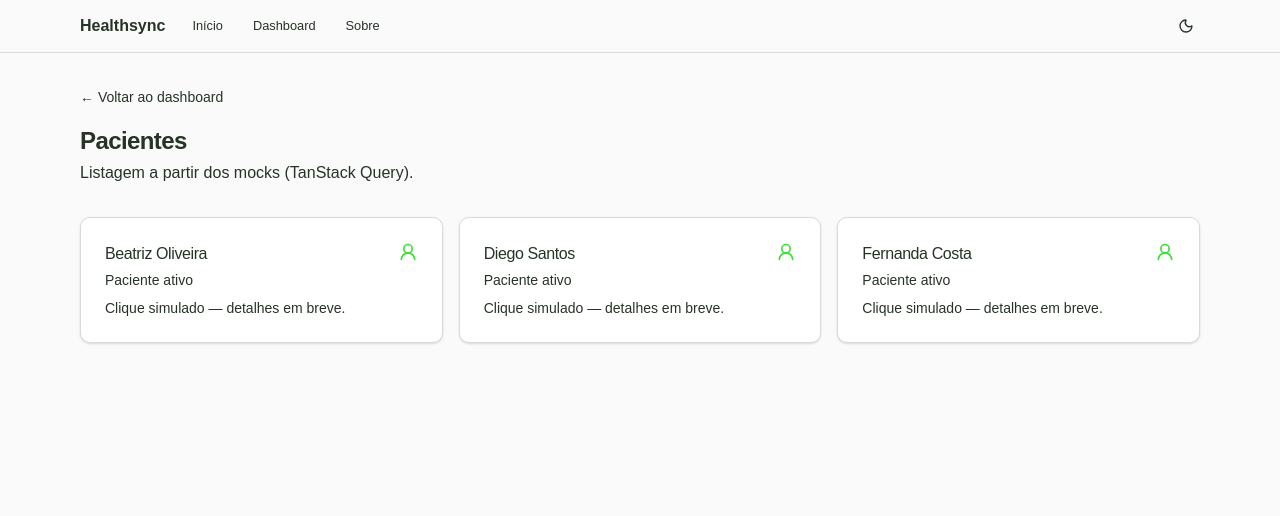
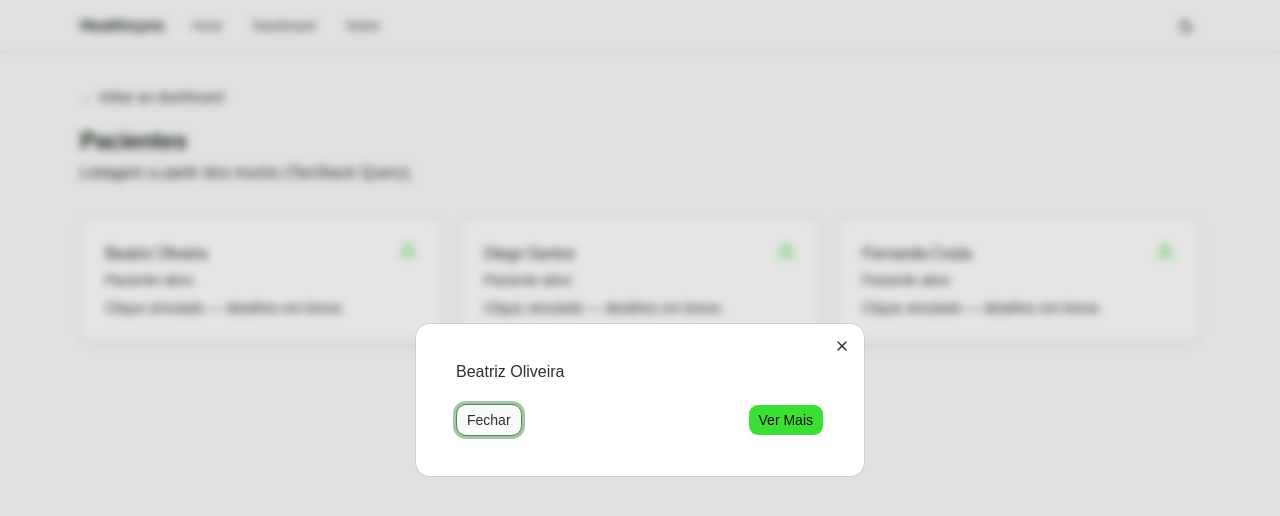
Before and after one commit to oabnerwilliam/healthsync, a React (Vite) app: page /dashboard/patients in a window 1280 px wide. Both pictures are taken after a click on the element 261 px from the left and 280 px from the top of the page. Shown: the top 516 px of the page. Built offline with nearby package versions, Linux system fonts and the light colour scheme.

Commit message:
feat: criando modal com informações do paciente

```diff
--- a/package.json
+++ b/package.json
@@ -7,7 +7,8 @@
     "dev": "vite",
     "build": "tsc -b && vite build",
     "lint": "eslint .",
-    "preview": "vite preview"
+    "preview": "vite preview",
+    "components": "pnpm dlx shadcn@latest add"
   },
   "dependencies": {
     "@fontsource-variable/geist": "^5.2.8",
--- /dev/null
+++ b/src/components/ui/dialog.tsx
@@ -0,0 +1,166 @@
+import * as React from "react"
+import { Dialog as DialogPrimitive } from "radix-ui"
+
+import { cn } from "@/lib/utils"
+import { Button } from "@/components/ui/button"
+import { XIcon } from "lucide-react"
+
+function Dialog({
+  ...props
+}: React.ComponentProps<typeof DialogPrimitive.Root>) {
+  return <DialogPrimitive.Root data-slot="dialog" {...props} />
+}
+
+function DialogTrigger({
+  ...props
+}: React.ComponentProps<typeof DialogPrimitive.Trigger>) {
+  return <DialogPrimitive.Trigger data-slot="dialog-trigger" {...props} />
+}
+
+function DialogPortal({
+  ...props
+}: React.ComponentProps<typeof DialogPrimitive.Portal>) {
+  return <DialogPrimitive.Portal data-slot="dialog-portal" {...props} />
+}
+
+function DialogClose({
+  ...props
+}: React.ComponentProps<typeof DialogPrimitive.Close>) {
+  return <DialogPrimitive.Close data-slot="dialog-close" {...props} />
+}
+
+function DialogOverlay({
+  className,
+  ...props
+}: React.ComponentProps<typeof DialogPrimitive.Overlay>) {
+  return (
+    <DialogPrimitive.Overlay
+      data-slot="dialog-overlay"
+      className={cn(
+        "fixed inset-0 isolate z-50 bg-black/10 duration-100 supports-backdrop-filter:backdrop-blur-xs data-open:animate-in data-open:fade-in-0 data-closed:animate-out data-closed:fade-out-0",
+        className
+      )}
+      {...props}
+    />
+  )
+}
+
+function DialogContent({
+  className,
+  children,
+  showCloseButton = true,
+  ...props
+}: React.ComponentProps<typeof DialogPrimitive.Content> & {
+  showCloseButton?: boolean
+}) {
+  return (
+    <DialogPortal>
+      <DialogOverlay />
+      <DialogPrimitive.Content
+        data-slot="dialog-content"
+        className={cn(
+          "fixed top-1/2 left-1/2 z-50 grid w-full max-w-[calc(100%-2rem)] -translate-x-1/2 -translate-y-1/2 gap-4 rounded-xl bg-popover p-4 text-sm text-popover-foreground ring-1 ring-foreground/10 duration-100 outline-none sm:max-w-sm data-open:animate-in data-open:fade-in-0 data-open:zoom-in-95 data-closed:animate-out data-closed:fade-out-0 data-closed:zoom-out-95",
+          className
+        )}
+        {...props}
+      >
+        {children}
+        {showCloseButton && (
+          <DialogPrimitive.Close data-slot="dialog-close" asChild>
+            <Button
+              variant="ghost"
+              className="absolute top-2 right-2"
+              size="icon-sm"
+            >
+              <XIcon
+              />
+              <span className="sr-only">Close</span>
+            </Button>
+          </DialogPrimitive.Close>
+        )}
+      </DialogPrimitive.Content>
+    </DialogPortal>
+  )
+}
+
+function DialogHeader({ className, ...props }: React.ComponentProps<"div">) {
+  return (
+    <div
+      data-slot="dialog-header"
+      className={cn("flex flex-col gap-2", className)}
+      {...props}
+    />
+  )
+}
+
+function DialogFooter({
+  className,
+  showCloseButton = false,
+  children,
+  ...props
+}: React.ComponentProps<"div"> & {
+  showCloseButton?: boolean
+}) {
+  return (
+    <div
+      data-slot="dialog-footer"
+      className={cn(
+        "-mx-4 -mb-4 flex flex-col-reverse gap-2 rounded-b-xl border-t bg-muted/50 p-4 sm:flex-row sm:justify-end",
+        className
+      )}
+      {...props}
+    >
+      {children}
+      {showCloseButton && (
+        <DialogPrimitive.Close asChild>
+          <Button variant="outline">Close</Button>
+        </DialogPrimitive.Close>
+      )}
+    </div>
+  )
+}
+
+function DialogTitle({
+  className,
+  ...props
+}: React.ComponentProps<typeof DialogPrimitive.Title>) {
+  return (
+    <DialogPrimitive.Title
+      data-slot="dialog-title"
+      className={cn(
+        "font-heading text-base leading-none font-medium",
+        className
+      )}
+      {...props}
+    />
+  )
+}
+
+function DialogDescription({
+  className,
+  ...props
+}: React.ComponentProps<typeof DialogPrimitive.Description>) {
+  return (
+    <DialogPrimitive.Description
+      data-slot="dialog-description"
+      className={cn(
+        "text-sm text-muted-foreground *:[a]:underline *:[a]:underline-offset-3 *:[a]:hover:text-foreground",
+        className
+      )}
+      {...props}
+    />
+  )
+}
+
+export {
+  Dialog,
+  DialogClose,
+  DialogContent,
+  DialogDescription,
+  DialogFooter,
+  DialogHeader,
+  DialogOverlay,
+  DialogPortal,
+  DialogTitle,
+  DialogTrigger,
+}
--- /dev/null
+++ b/src/pages/patients/components/patient-modal.tsx
@@ -0,0 +1,68 @@
+import { UserRound } from "lucide-react"
+
+import {
+  Card,
+  CardContent,
+  CardDescription,
+  CardHeader,
+  CardTitle,
+} from "@/components/ui/card"
+import { Button } from "@/components/ui/button"
+import {
+  Dialog,
+  DialogClose,
+  DialogContent,
+  DialogHeader,
+  DialogTitle,
+  DialogTrigger,
+} from "@/components/ui/dialog"
+import type { Patient } from "@/utils/types"
+
+const cardInteractive =
+  "cursor-pointer transition-transform duration-300 ease-out hover:scale-[1.02] active:scale-[0.99]"
+
+type PatientModalProps = {
+  patient: Patient
+}
+
+export function PatientModal({ patient }: PatientModalProps) {
+  const fullName = `${patient.firstName} ${patient.lastName}`
+
+  return (
+    <Dialog>
+      <DialogTrigger asChild>
+        <Card className={cardInteractive}>
+          <CardHeader className="flex flex-row items-start justify-between space-y-0 pb-2">
+            <div className="space-y-1">
+              <CardTitle className="text-base font-medium">
+                {fullName}
+              </CardTitle>
+              <CardDescription>Paciente ativo</CardDescription>
+            </div>
+            <UserRound className="size-5 shrink-0 text-primary" aria-hidden />
+          </CardHeader>
+          <CardContent>
+            <p className="text-sm text-muted-foreground">
+              Clique simulado — detalhes em breve.
+            </p>
+          </CardContent>
+        </Card>
+      </DialogTrigger>
+      <DialogContent className="gap-6 p-8 sm:max-w-md sm:p-10">
+        <DialogHeader>
+          <DialogTitle>{fullName}</DialogTitle>
+        </DialogHeader>
+        <div className="flex flex-row w-full justify-between gap-2">
+          <DialogClose asChild>
+            <Button type="button" variant="outline">
+              Fechar
+            </Button>
+          </DialogClose>
+          <Button type="button" variant="default">
+            Ver Mais
+          </Button>
+        </div>
+      </DialogContent>
+    </Dialog>
+  )
+}
--- a/src/pages/patients/patients-page.tsx
+++ b/src/pages/patients/patients-page.tsx
@@ -1,18 +1,13 @@
-import { UserRound } from "lucide-react"
 import { Link } from "react-router-dom"
 
 import {
   Card,
   CardContent,
-  CardDescription,
   CardHeader,
-  CardTitle,
 } from "@/components/ui/card"
 
+import { PatientModal } from "./components/patient-modal"
 import { usePatients } from "./hooks/use-patients"
-
-const cardInteractive =
-  "cursor-pointer transition-transform duration-300 ease-out hover:scale-[1.02] active:scale-[0.99]"
 
 export function PatientsPage() {
   const { data: patients, isPending } = usePatients()
@@ -46,25 +41,10 @@
               </Card>
             ))
           : patients?.map((patient) => (
-              <Card
+              <PatientModal
                 key={`${patient.firstName}-${patient.lastName}`}
-                className={cardInteractive}
-              >
-                <CardHeader className="flex flex-row items-start justify-between space-y-0 pb-2">
-                  <div className="space-y-1">
-                    <CardTitle className="text-base font-medium">
-                      {patient.firstName} {patient.lastName}
-                    </CardTitle>
-                    <CardDescription>Paciente ativo</CardDescription>
-                  </div>
-                  <UserRound className="size-5 shrink-0 text-primary" aria-hidden />
-                </CardHeader>
-                <CardContent>
-                  <p className="text-sm text-muted-foreground">
-                    Clique simulado — detalhes em breve.
-                  </p>
-                </CardContent>
-              </Card>
+                patient={patient}
+              />
             ))}
       </div>
     </div>
```
